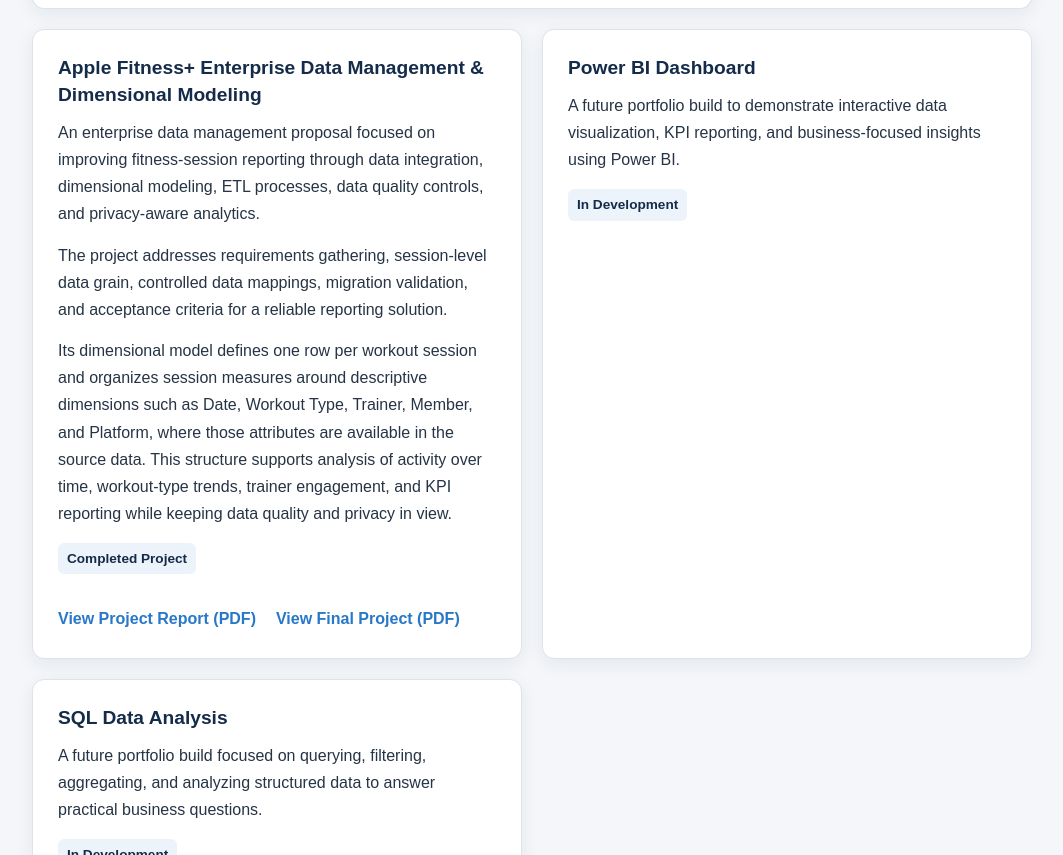
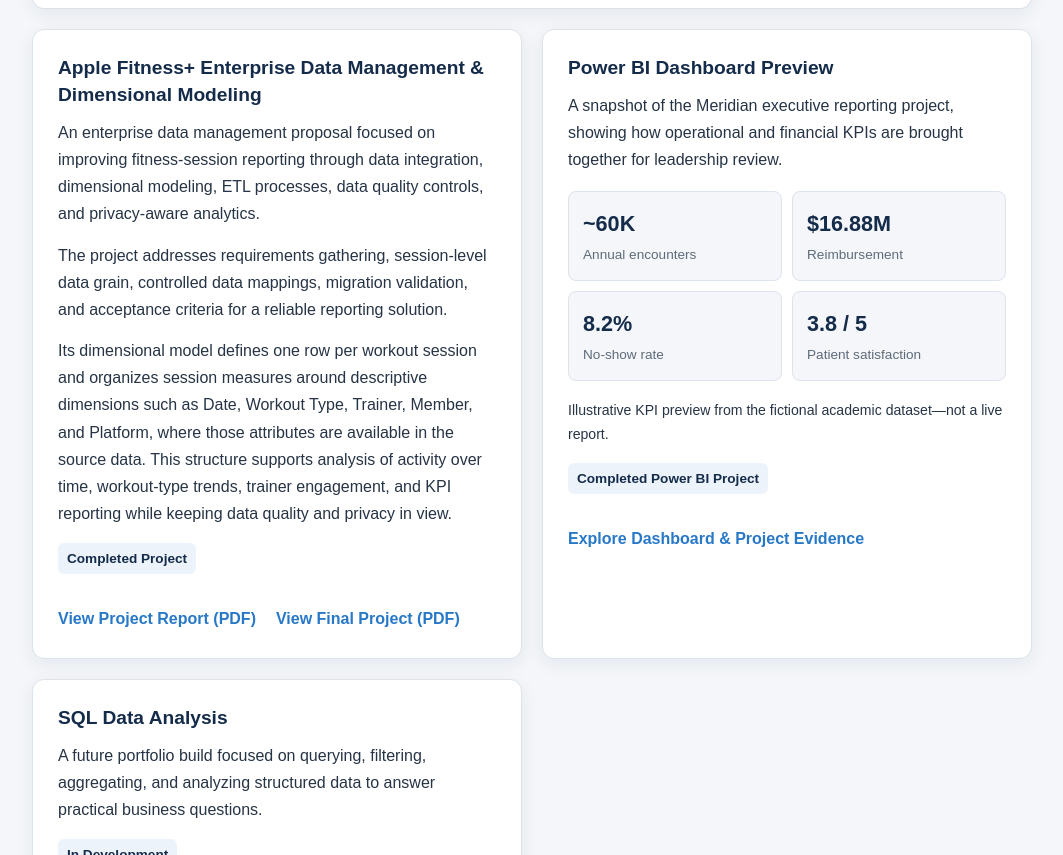
Before and after one commit to CalebTurnerBI/CalebTurnerBI.github.io, a plain HTML site: page index.html in a window 1280 px wide. Shown: the part 2297-3152 px from the top of the page, without its empty margins (108-1171 px from the left). Drawn offline with Linux system fonts and the light colour scheme.

Commit message:
Replace Power BI placeholder with Meridian dashboard KPI preview

```diff
--- a/index.html
+++ b/index.html
@@ -479,13 +479,37 @@
           </article>
 
           <article class="card">
-            <h3>Power BI Dashboard</h3>
+            <h3>Power BI Dashboard Preview</h3>
             <p>
-              A future portfolio build to demonstrate interactive data
-              visualization, KPI reporting, and business-focused insights
-              using Power BI.
+              A snapshot of the Meridian executive reporting project, showing
+              how operational and financial KPIs are brought together for
+              leadership review.
             </p>
-            <span class="status">In Development</span>
+            <div style="display:grid;grid-template-columns:repeat(2,minmax(0,1fr));gap:10px;margin:18px 0;">
+              <div style="padding:14px;border:1px solid var(--border);border-radius:8px;background:#f4f6f9;">
+                <div style="font-size:1.35rem;font-weight:700;color:var(--navy);">~60K</div>
+                <div style="font-size:.85rem;color:var(--muted);">Annual encounters</div>
+              </div>
+              <div style="padding:14px;border:1px solid var(--border);border-radius:8px;background:#f4f6f9;">
+                <div style="font-size:1.35rem;font-weight:700;color:var(--navy);">$16.88M</div>
+                <div style="font-size:.85rem;color:var(--muted);">Reimbursement</div>
+              </div>
+              <div style="padding:14px;border:1px solid var(--border);border-radius:8px;background:#f4f6f9;">
+                <div style="font-size:1.35rem;font-weight:700;color:var(--navy);">8.2%</div>
+                <div style="font-size:.85rem;color:var(--muted);">No-show rate</div>
+              </div>
+              <div style="padding:14px;border:1px solid var(--border);border-radius:8px;background:#f4f6f9;">
+                <div style="font-size:1.35rem;font-weight:700;color:var(--navy);">3.8 / 5</div>
+                <div style="font-size:.85rem;color:var(--muted);">Patient satisfaction</div>
+              </div>
+            </div>
+            <p class="muted" style="font-size:.88rem;">
+              Illustrative KPI preview from the fictional academic dataset—not a live report.
+            </p>
+            <span class="status">Completed Power BI Project</span>
+            <div class="project-links">
+              <a href="meridian-power-bi-dashboard.html">Explore Dashboard &amp; Project Evidence</a>
+            </div>
           </article>
 
           <article class="card">
```
